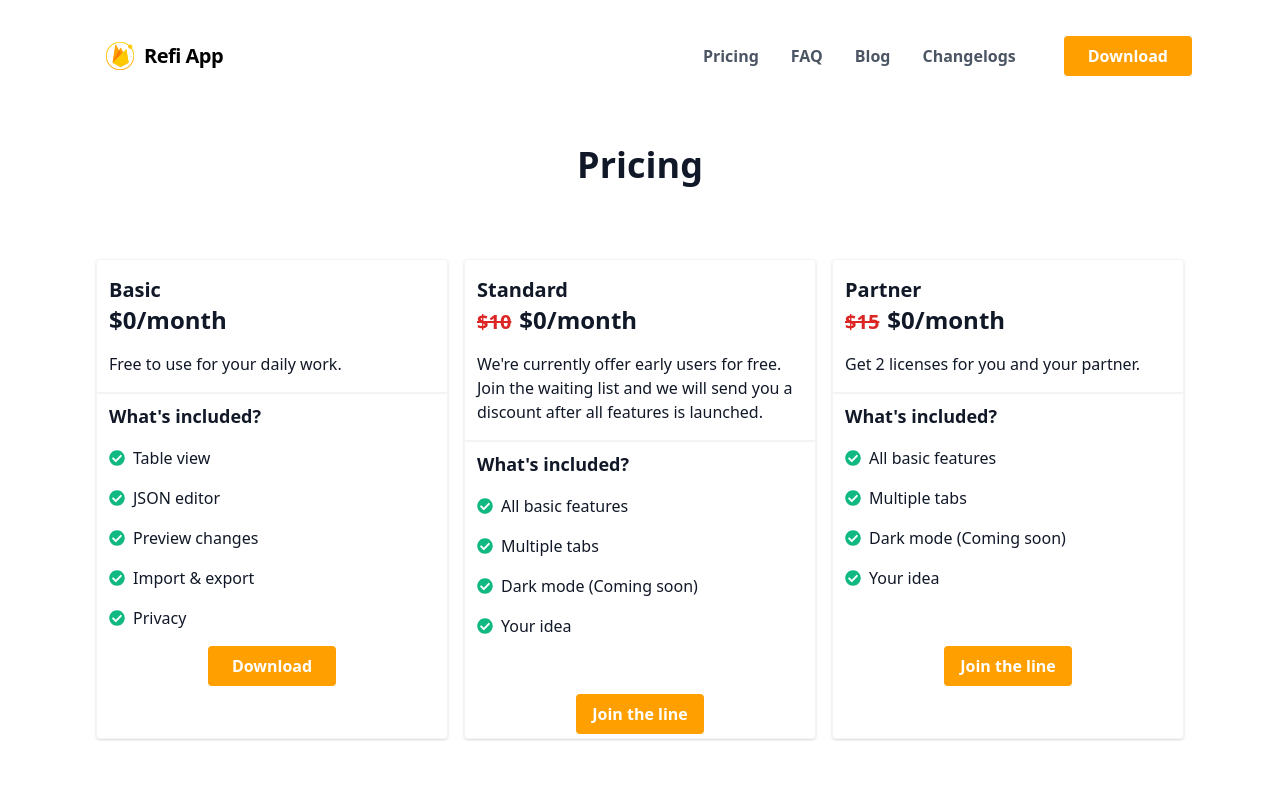
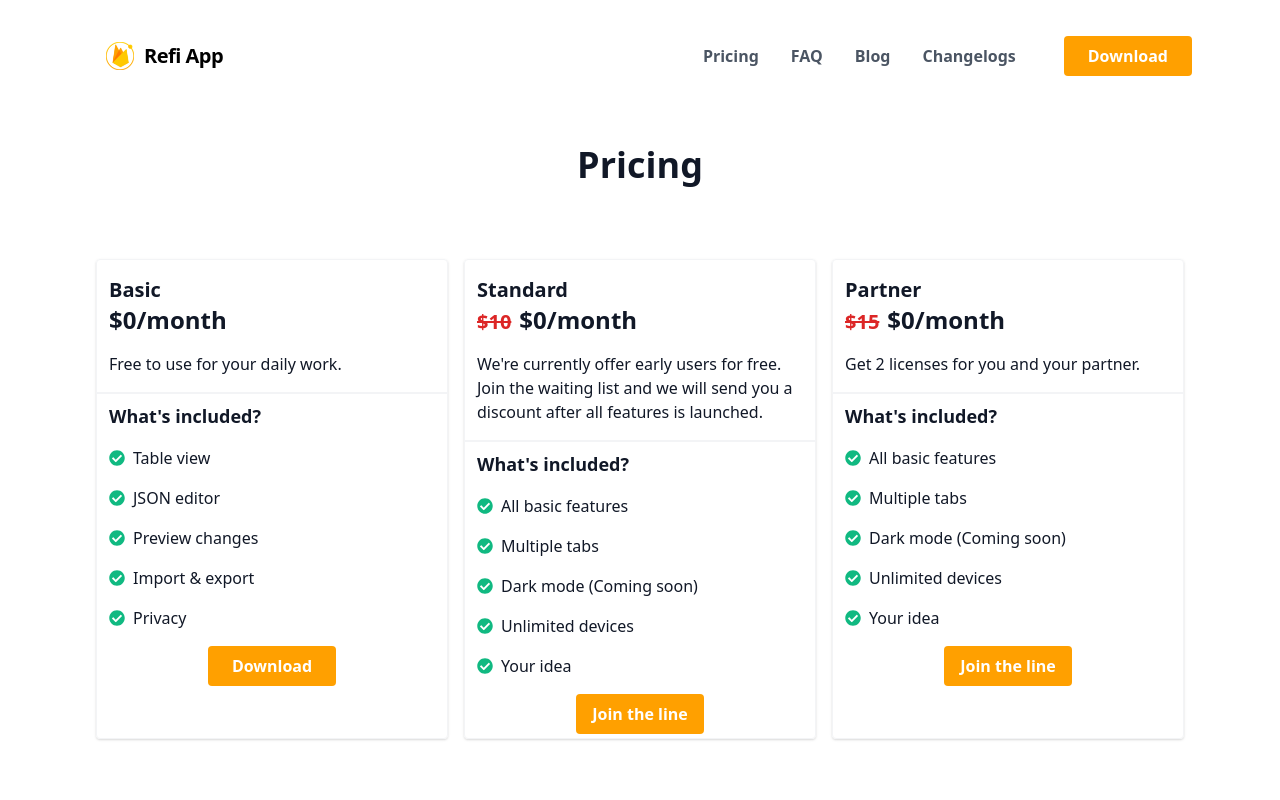
Before and after one commit to thanhlmm/refi-website, a Next.js app: page /pricing in a window 1280 px wide. Shown: the top 800 px of the page. Built offline with nearby package versions, Linux system fonts and the light colour scheme.

Commit message:
Add unlimited devices

```diff
--- a/components/PricingSection.js
+++ b/components/PricingSection.js
@@ -41,6 +41,7 @@ function PricingSection({ header }) {
               'All basic features',
               'Multiple tabs',
               'Dark mode (Coming soon)',
+              'Unlimited devices',
               'Your idea'
             ]}
             cta={
@@ -58,6 +59,7 @@ function PricingSection({ header }) {
               'All basic features',
               'Multiple tabs',
               'Dark mode (Coming soon)',
+              'Unlimited devices',
               'Your idea'
             ]}
             cta={
```
